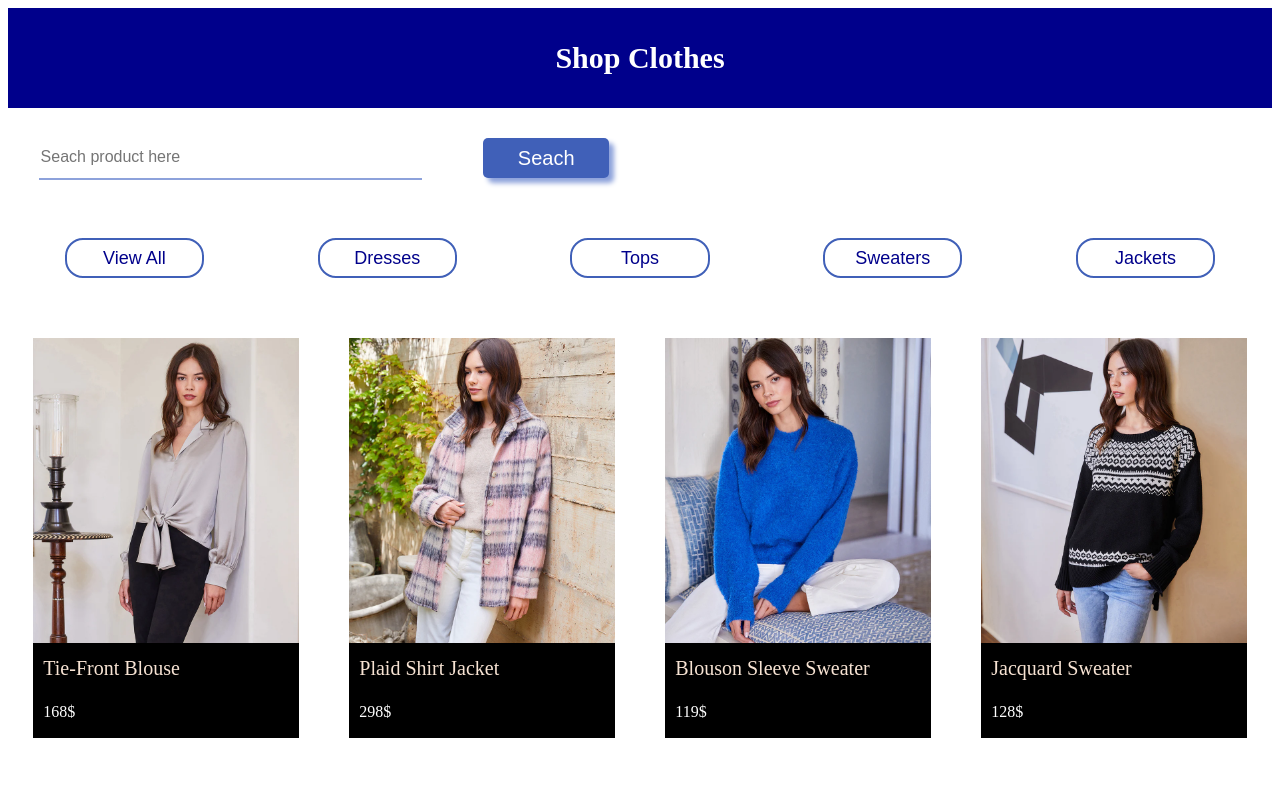
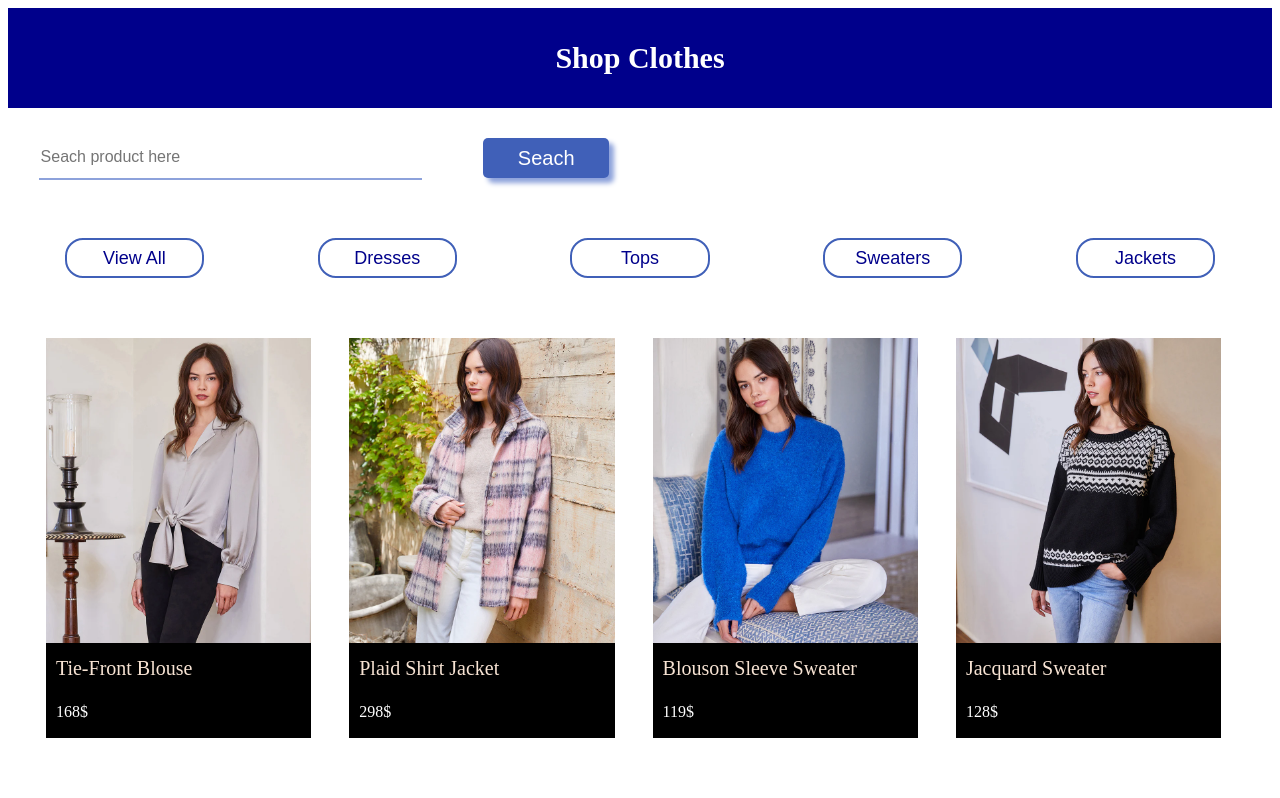
Before and after one commit to Valentina-2608/Shop_clothes, a plain HTML site: page index.html in a window 1280 px wide. Shown: the top 798 px of the page. Drawn offline with Linux system fonts and the light colour scheme.

Commit message:
Change styles for block products and block card

```diff
--- a/css/style.css
+++ b/css/style.css
@@ -117,7 +117,7 @@ button:hover{
     display: flex;
     flex-direction: row;
     flex-wrap: wrap;
-    justify-content: space-around;
+    justify-content: start;
 }
 
 
@@ -129,6 +129,7 @@ button:hover{
     height:400px;
     background-color: black;
     color:white;
+    margin-left:3%;
 }
 
 
```
